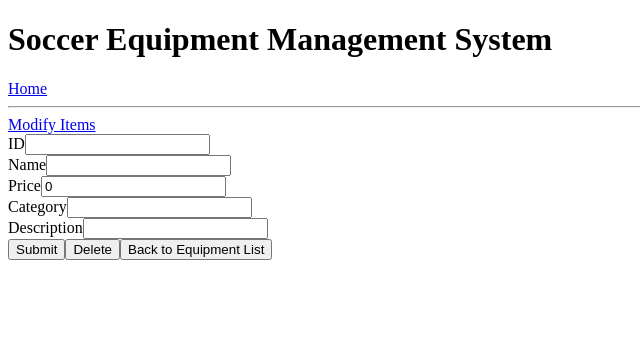
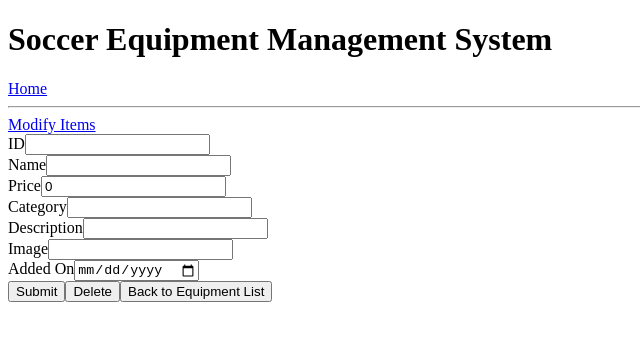
Before and after one commit to Karol-ALArab/karolAlarabLearningAngular, an Angular app: page /modify in a window 1280 px wide. Shown: the top 340 px of the page, without its empty margins (0-640 px from the left). Built offline with nearby package versions, Linux system fonts and the light colour scheme; what angular-in-memory-web-api would draw is missing.

Commit message:
Assigment 8 step: 5-6 adding pipes fix

```diff
--- a/src/app/modify-list-item/modify-list-item.html
+++ b/src/app/modify-list-item/modify-list-item.html
@@ -1,5 +1,4 @@
 <form [formGroup]="itemForm" (ngSubmit)="onSubmit()">
-
   <div class="form-group">
     <label for="id">ID</label>
     <input type="number" id="id" formControlName="id" />
@@ -25,6 +24,16 @@
     <input type="text" id="description" formControlName="description" />
   </div>
 
+  <div class="form-group">
+    <label for="image">Image</label>
+    <input type="text" id="image" formControlName="image" />
+  </div>
+
+  <div class="form-group">
+    <label for="addedOn">Added On</label>
+    <input type="date" id="dateAdded" formControlName="dateAdded" />
+  </div>
+
   <button type="submit">Submit</button>
   <button type="button" (click)="onDelete()">Delete</button>
   <button type="button" (click)="navBackToEquipmentList()">Back to Equipment List</button>
--- a/src/app/modify-list-item/modify-list-item.ts
+++ b/src/app/modify-list-item/modify-list-item.ts
@@ -31,7 +31,8 @@ export class ModifyListItem implements OnInit {
       price: [0, [Validators.required, Validators.min(0)]],
       category: [''],
       description: ['', Validators.required],
-      image: ['']
+      image: [''],
+      dateAdded: ['']
     });
   }
 
```
